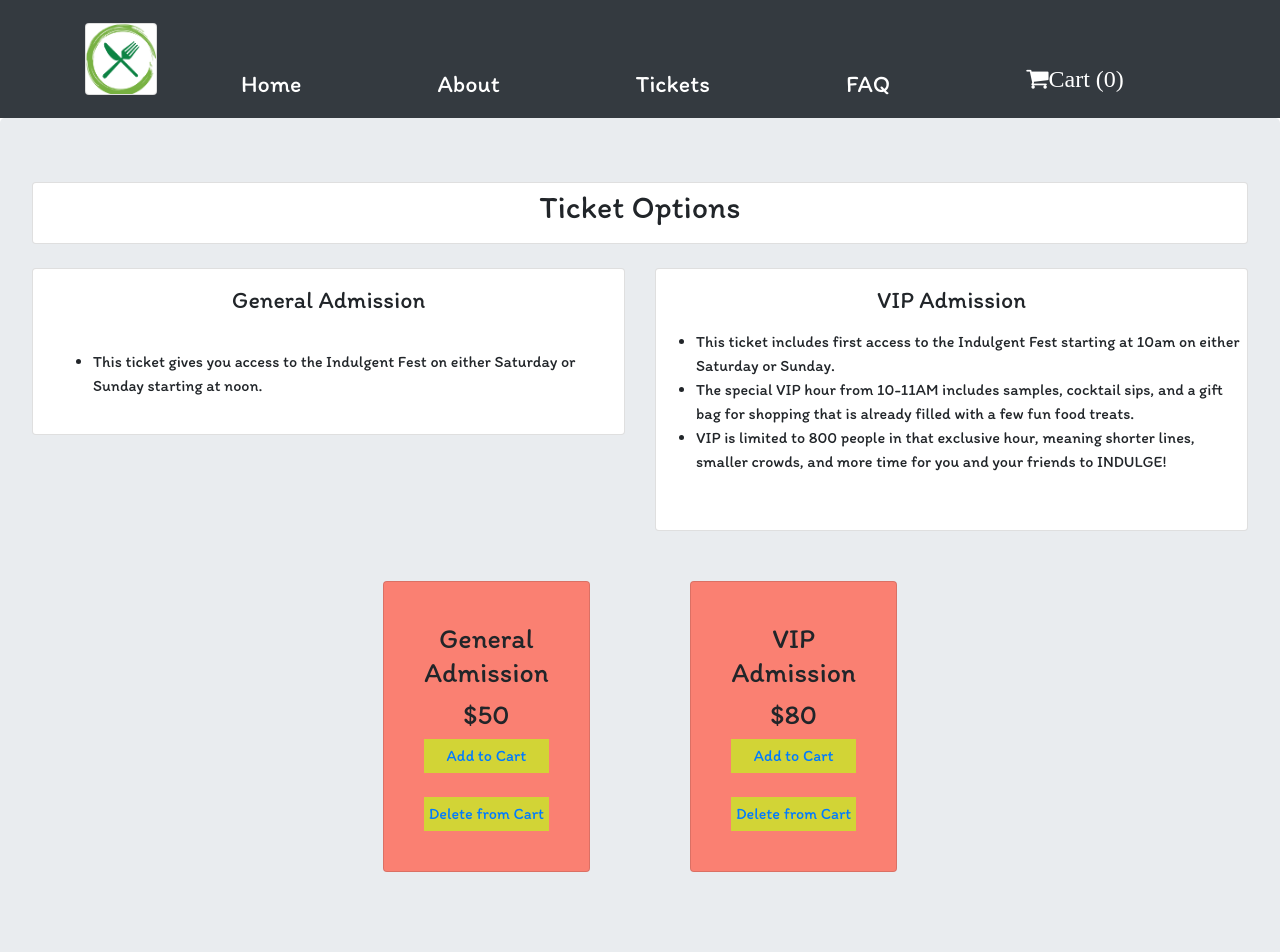
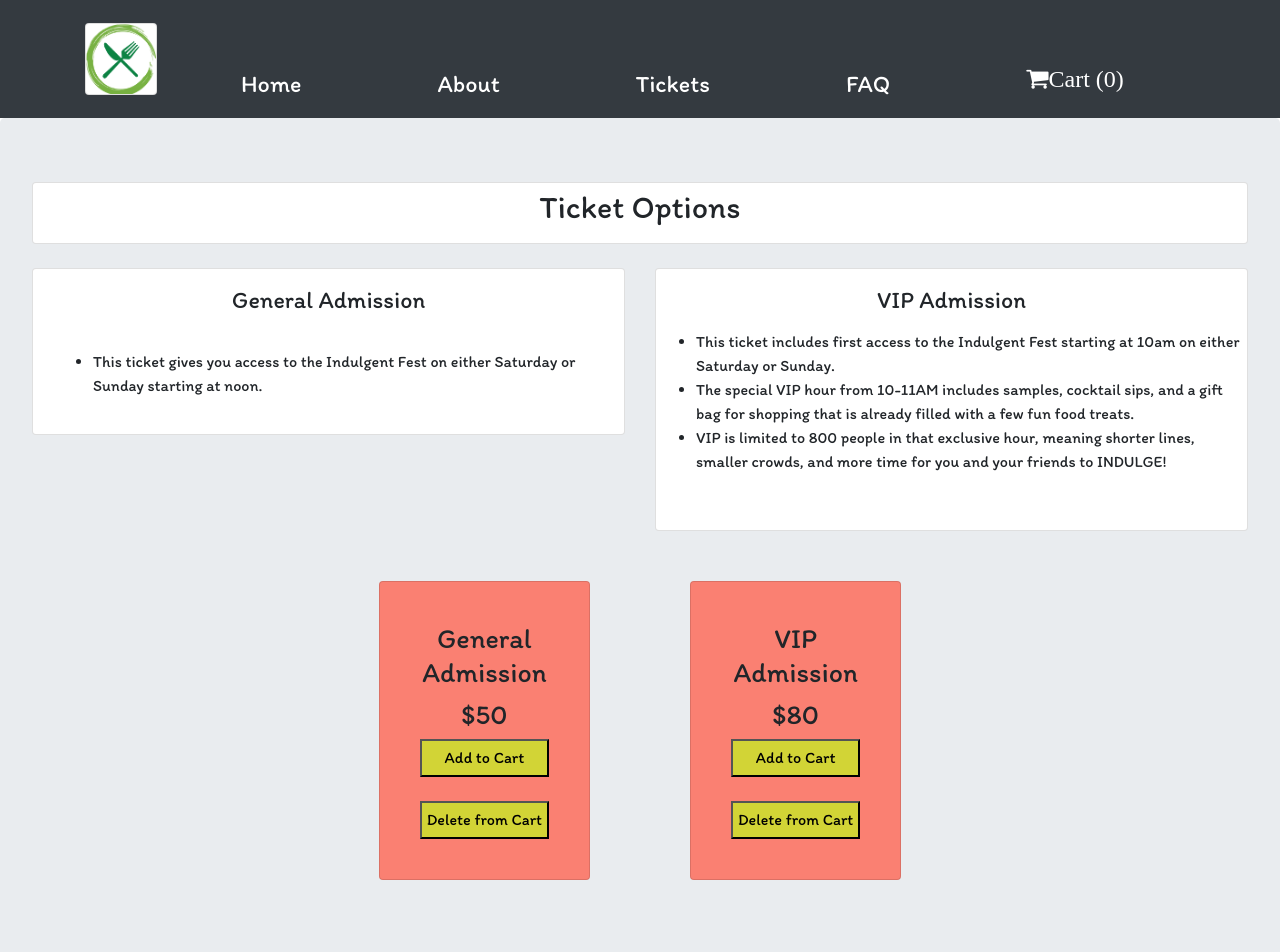
Before and after one commit to courtneyyatteau/food-fest, a React (Create React App) app: page /tickets in a window 1280 px wide. Shown: the top 952 px of the page. Built offline with nearby package versions, Linux system fonts and the light colour scheme.

Commit message:
Small Updates

```diff
--- /dev/null
+++ b/src/Components/Cart.js
@@ -0,0 +1,20 @@
+import React, { useEffect } from "react";
+import { connect } from "react-redux";
+import { getNumbers } from "./actions/getAction";
+
+function Cart(props) {
+  useEffect(() => {
+    getNumbers();
+  }, []);
+  return (
+    <div>
+      <p>Total Tickets: {props.basketProps.basketNumbers} </p>
+    </div>
+  );
+}
+
+const mapStateToProps = (state) => ({
+  basketProps: state.basketState,
+});
+
+export default connect(mapStateToProps, { getNumbers })(Cart);
--- a/src/Components/Main.js
+++ b/src/Components/Main.js
@@ -1,10 +1,11 @@
-import React, { Component } from 'react';
-import Home from './Home';
-import About from './About';
-import Faq from './Faq';
-import Navigation from './Navigation';
-import Tickets from './Tickets';
-import { Switch, Route, Redirect} from 'react-router-dom';
+import React, { Component } from "react";
+import Home from "./Home";
+import About from "./About";
+import Faq from "./Faq";
+import Navigation from "./Navigation";
+import Cart from "./Cart";
+import Tickets from "./Tickets";
+import { Switch, Route, Redirect } from "react-router-dom";
 
 class Main extends Component {
   render() {
@@ -12,11 +13,12 @@ class Main extends Component {
       <div>
         <Navigation />
         <Switch>
-                    <Route path="/home" component={Home} exact/>
-                    <Route exact path="/about" component={About}/>
+          <Route path="/home" component={Home} exact />
+          <Route exact path="/about" component={About} />
           <Route path="/tickets" component={Tickets} />
           <Route path="/faq" component={Faq} />
-                    <Redirect to='/home' />
+          <Route path="/cart" component={Cart} />
+          <Redirect to="/home" />
         </Switch>
       </div>
     );
--- a/src/Components/Navigation.js
+++ b/src/Components/Navigation.js
@@ -1,5 +1,5 @@
 import React, { useEffect } from "react";
-import { Navbar, NavDropdown, Container, Nav, Card } from "react-bootstrap";
+import { Navbar, Container, Nav, Card } from "react-bootstrap";
 import { Link } from "react-router-dom";
 
 import { connect } from "react-redux";
@@ -51,7 +51,7 @@ function Navigation(props) {
                 </Link>
               </Nav.Link>
               <Nav.Link>
-                <Link className="navLink">
+                <Link className="navLink" to="/cart">
                   <i className="fa fa-shopping-cart">
                     Cart <span>({props.basketProps.basketNumbers})</span>
                   </i>
--- a/src/Components/Tickets.js
+++ b/src/Components/Tickets.js
@@ -1,17 +1,27 @@
-import React from "react";
-import {
-  Jumbotron,
-  Card,
-  CardBody,
-  CardTitle,
-} from "reactstrap";
+import React, { useState } from "react";
+import { Jumbotron, Card, CardBody, CardTitle } from "reactstrap";
 import Footer from "./Footer";
 import { connect } from "react-redux";
 import { addBasket } from "../Components/actions/addAction";
 import { deleteBasket } from "../Components/actions/deleteAction";
+//import Cart from "./Cart";
 
-const Tickets = (props) => {
+function Tickets(props) {
+  //const [gaNumbers, setgaNumbers] = useState(0);
+  //const [vipNumbers, setvipNumbers] = useState(0);
+
   console.log(props);
+
+  const addGA = () => {
+    props.addBasket();
+    //setgaNumbers((gaNumbers) => gaNumbers + 1);
+  };
+
+  const addVIP = () => {
+    props.addBasket();
+    //setvipNumbers((vipNumbers) => vipNumbers + 1);
+  };
+
   return (
     <React.Fragment>
       <Jumbotron className="TicketJumbo">
@@ -65,17 +75,21 @@ const Tickets = (props) => {
               Admission
             </h3>
             <h3>$50</h3>
-            <a onClick={props.addBasket} className="addToCart cart1" href="#">
+            <button
+              onClick={() => addGA()}
+              className="addToCart cart1"
+              href="#"
+            >
               Add to Cart
-            </a>
+            </button>
             <br />
-            <a
+            <button
               onClick={props.deleteBasket}
               className="addToCart cart1"
               href="#"
             >
               Delete from Cart
-            </a>
+            </button>
           </Card>
           <Card className="TicketCard">
             <h3>
@@ -84,23 +98,27 @@ const Tickets = (props) => {
               Admission
             </h3>
             <h3>$80</h3>
-            <a onClick={props.addBasket} className="addToCart cart2" href="#">
+            <button
+              onClick={() => addVIP()}
+              className="addToCart cart2"
+              href="#"
+            >
               Add to Cart
-            </a>
+            </button>
             <br />
-            <a
+            <button
               onClick={props.deleteBasket}
               className="addToCart cart1"
               href="#"
             >
               Delete from Cart
-            </a>
+            </button>
           </Card>
         </div>
       </Jumbotron>
       <Footer />
     </React.Fragment>
   );
-};
+}
 
 export default connect(null, { addBasket, deleteBasket })(Tickets);
--- a/src/Components/actions/addAction.js
+++ b/src/Components/actions/addAction.js
@@ -1,10 +1,10 @@
-import { ADD_PRODUCT_BASKET } from './types';
+import { ADD_PRODUCT_BASKET } from "./types";
 
 export const addBasket = () => {
-    return (dispatch) => {
-        console.log("Adding to Basket")
-        dispatch({
-            type: ADD_PRODUCT_BASKET
-        })
-    }
-}
+  return (dispatch) => {
+    console.log("Adding to Basket");
+    dispatch({
+      type: ADD_PRODUCT_BASKET,
+    });
+  };
+};
--- a/src/Components/actions/types.js
+++ b/src/Components/actions/types.js
@@ -1,3 +1,3 @@
-export const ADD_PRODUCT_BASKET = 'ADD_PRODUCT_BASKET';
-export const GET_NUMBERS_BASKET = 'GET_NUMBERS_BASKET';
-export const DELETE_PRODUCT_BASKET = 'DELETE_PRODUCT_BASKET';
+export const ADD_PRODUCT_BASKET = "ADD_PRODUCT_BASKET";
+export const GET_NUMBERS_BASKET = "GET_NUMBERS_BASKET";
+export const DELETE_PRODUCT_BASKET = "DELETE_PRODUCT_BASKET";
--- a/src/reducers/basketReducer.js
+++ b/src/reducers/basketReducer.js
@@ -1,24 +1,38 @@
-import { ADD_PRODUCT_BASKET, GET_NUMBERS_BASKET, DELETE_PRODUCT_BASKET } from "../Components/actions/types";
+import {
+  ADD_PRODUCT_BASKET,
+  GET_NUMBERS_BASKET,
+  DELETE_PRODUCT_BASKET,
+} from "../Components/actions/types";
 
 const initialState = {
-    basketNumbers: 0
+  basketNumbers: 0,
+};
+
+function basket(state = initialState, action) {
+  switch (action.type) {
+    case ADD_PRODUCT_BASKET:
+      return {
+        basketNumbers: state.basketNumbers + 1,
+      };
+    case GET_NUMBERS_BASKET:
+      return {
+        ...state,
+      };
+    case DELETE_PRODUCT_BASKET:
+      if (state.basketNumbers === 0) {
+        return {
+          basketNumbers: 0,
+        };
+      } else {
+        return {
+          basketNumbers: state.basketNumbers - 1,
+        };
+      }
+    default:
+      return {
+        basketNumbers: state.basketNumbers,
+      };
+  }
 }
 
-export default(state = initialState, action) => {
-    switch(action.type) {
-        case ADD_PRODUCT_BASKET:
-            return {
-                basketNumbers: state.basketNumbers + 1
-            }
-        case GET_NUMBERS_BASKET:
-            return {
-                ...state
-            }
-        case DELETE_PRODUCT_BASKET:
-            return {
-                basketNumbers: state.basketNumbers - 1
-            }
-        default:
-            return state;
-    }
-}
+export default basket;
--- a/src/reducers/index.js
+++ b/src/reducers/index.js
@@ -1,6 +1,6 @@
-import {combineReducers } from 'redux';
-import basketReducer from './basketReducer';
+import { combineReducers } from "redux";
+import basketReducer from "./basketReducer";
 
 export default combineReducers({
-    basketState: basketReducer
+  basketState: basketReducer,
 });
```
Also changed, not shown: package.json (+5 -2 lines). Lines whose indentation alone changed are shown as unchanged.
